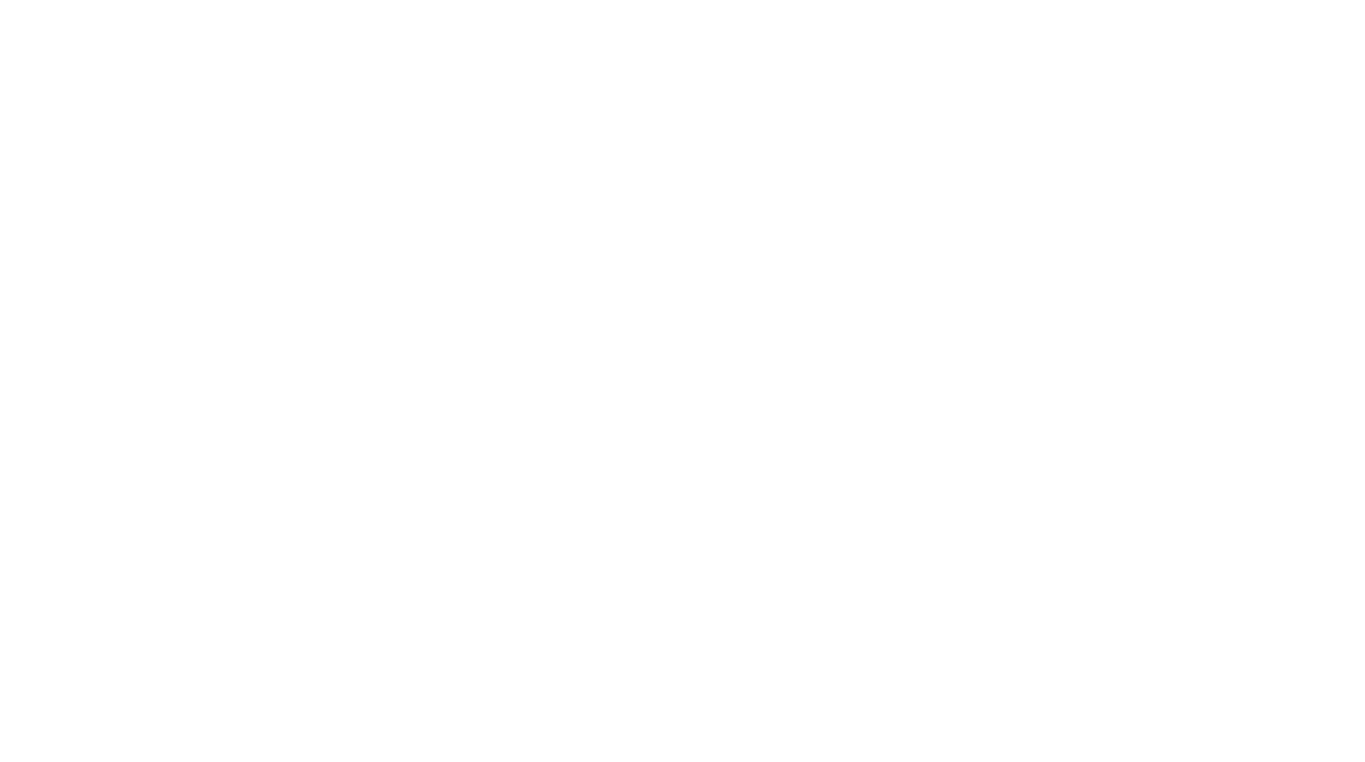
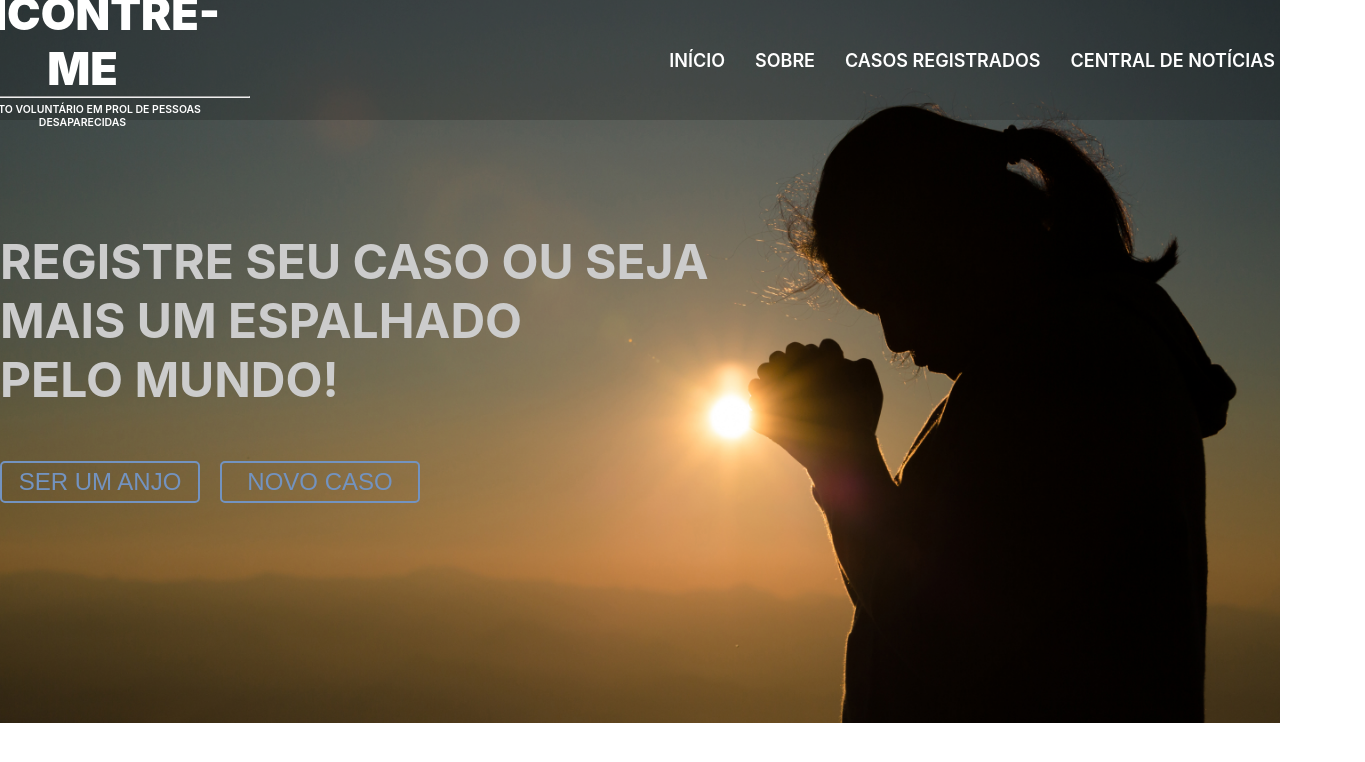
Before and after one commit to JhonatanGAlves/encontre-me, a React (Create React App) app: page / in a window 1280 px wide. Shown: the top 762 px of the page, 1365 px wide, since content can reach past the window. Built offline with nearby package versions, Linux system fonts and the light colour scheme.

Commit message:
import components created

```diff
--- a/src/App.tsx
+++ b/src/App.tsx
@@ -1,11 +1,25 @@
 import React from 'react'
+import styled from 'styled-components'
+import Header from './components/Header'
+import Main from './components/Main'
 
 export const App = () => {
   return (
-    <div className="App">
-
-    </div>
+    <StyledApp className="App">
+      <Header />
+      <Main />
+    </StyledApp>
   )
 }
 
 export default App
+
+/*---------STYLED COMPONENTS---------- */
+const StyledApp = styled.div`
+  margin: 0;
+  padding: 0;
+  width: 100vw;
+  height: 100vh;
+
+  color: #CCC;
+`
```
